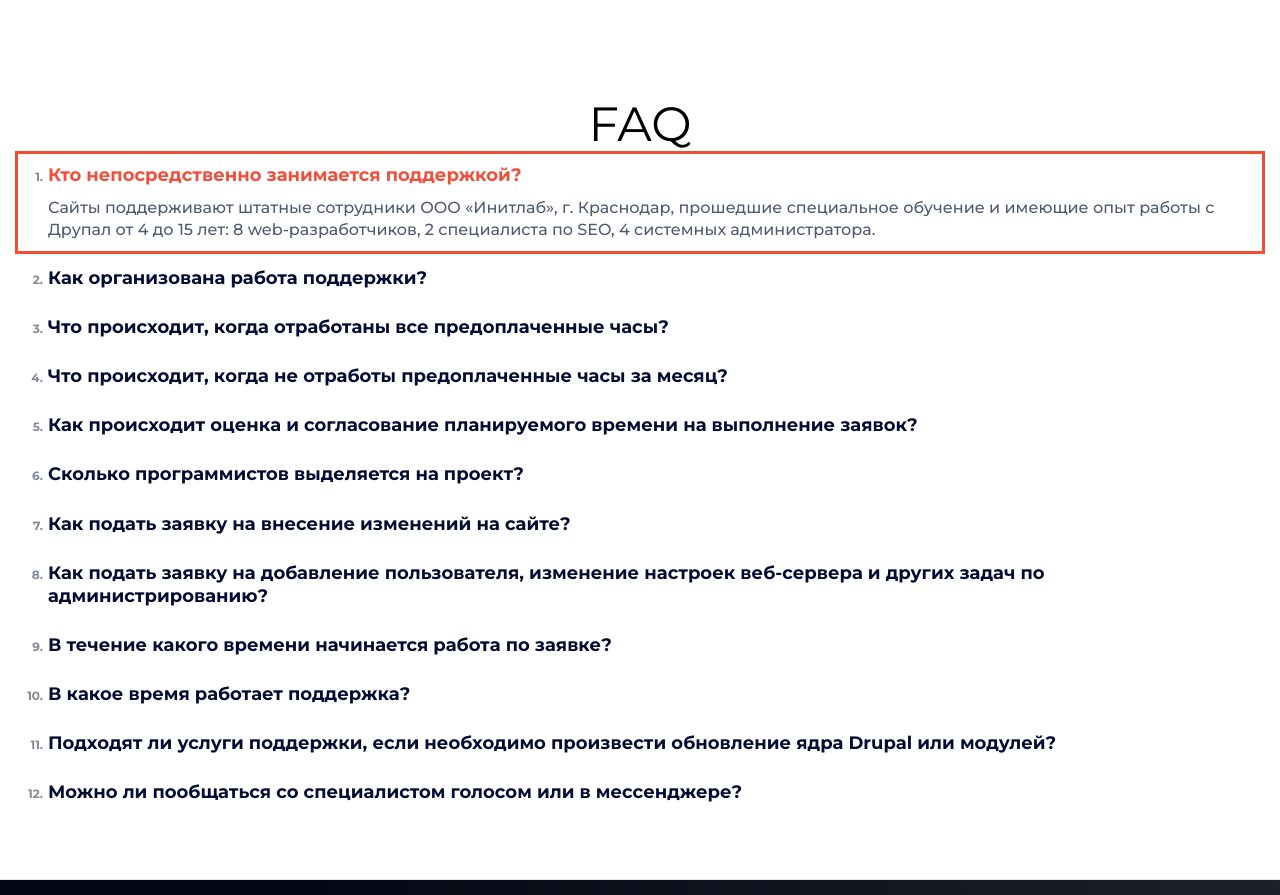
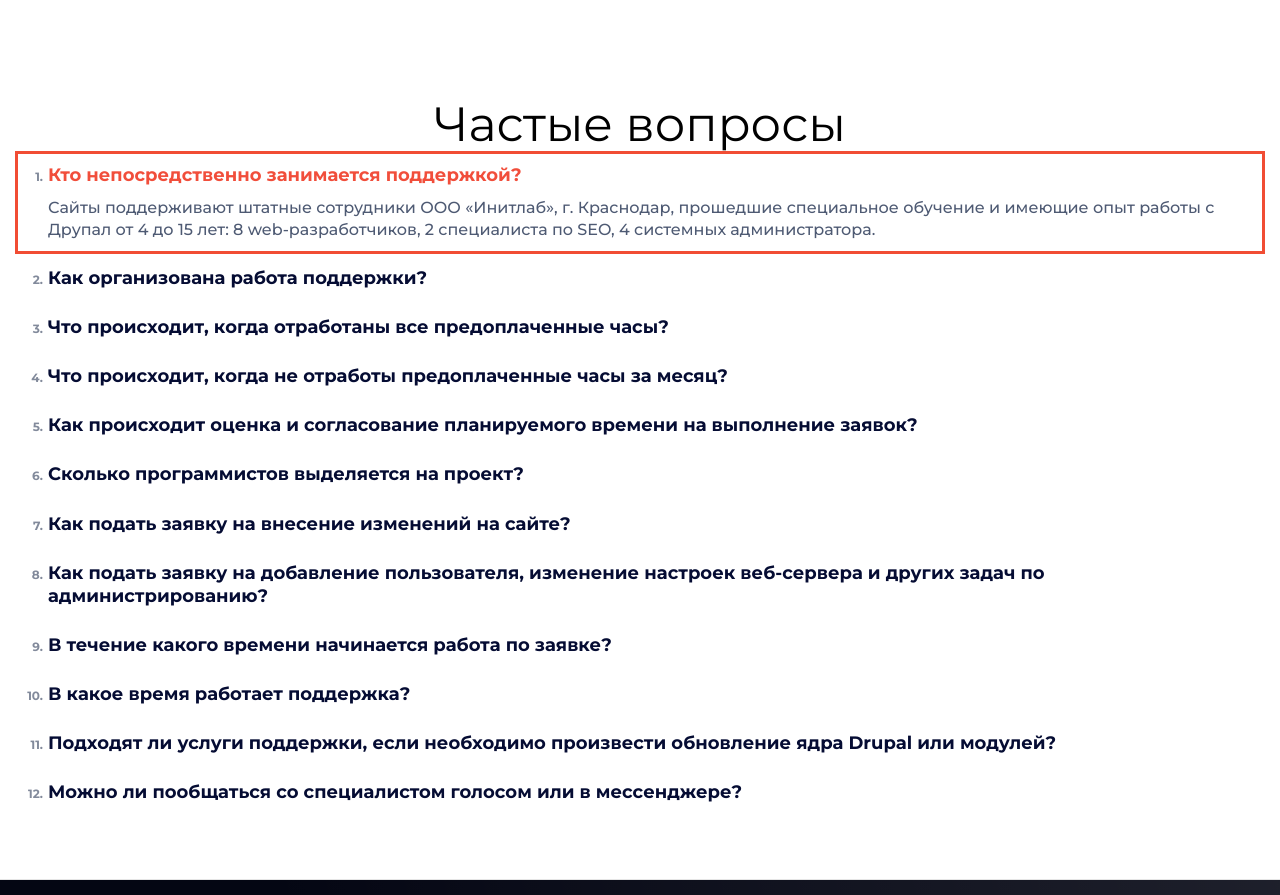
Before and after one commit to VanFaz/project, a plain HTML site: page index.html in a window 1280 px wide. Shown: the part 8067-8962 px from the top of the page. Drawn offline with nearby package versions, Linux system fonts and the light colour scheme.

Commit message:
Update index.html

```diff
--- a/index.html
+++ b/index.html
@@ -1168,7 +1168,7 @@
 </section>
 <section id="block-faq" class="dc-section faq-block block block-block-content clearfix">
 
-    <h2 class="block-title faq-title">FAQ</h2>
+    <h2 class="block-title faq-title">Частые вопросы</h2>
 
 
 
```
